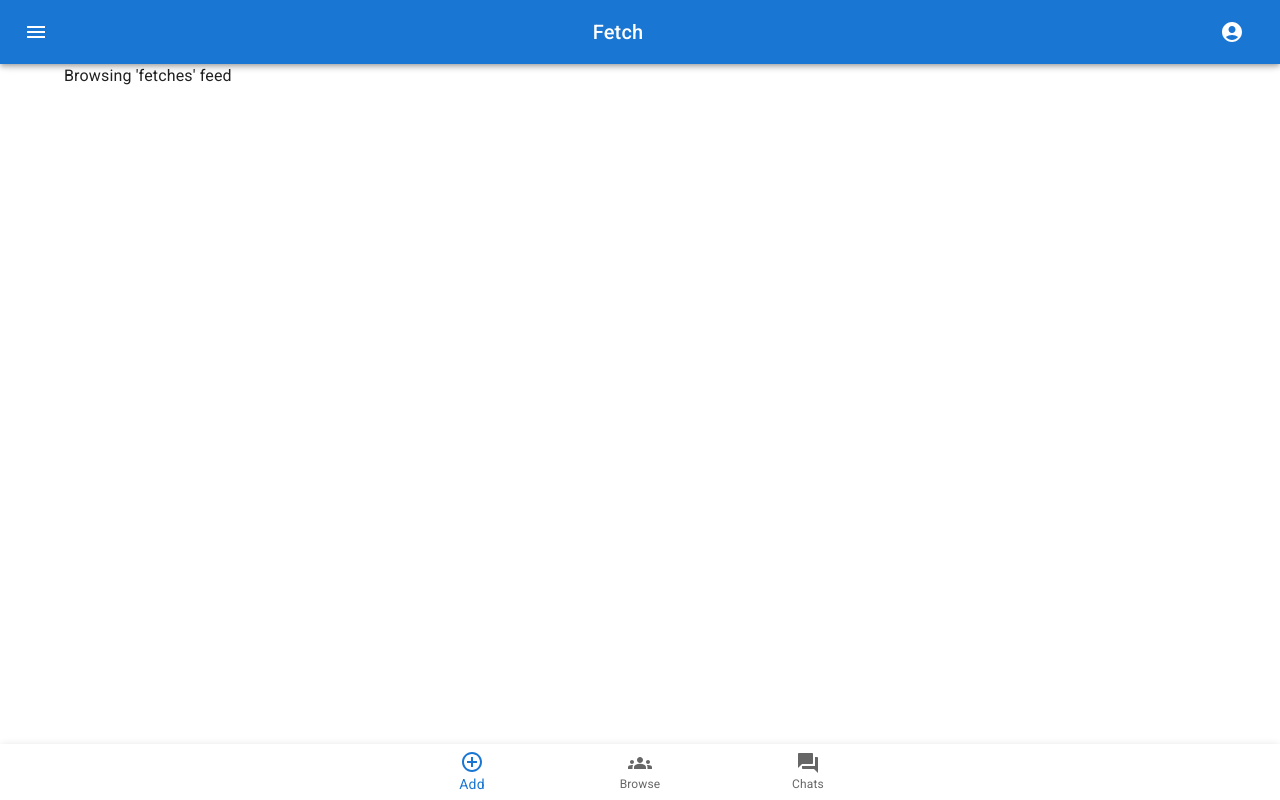
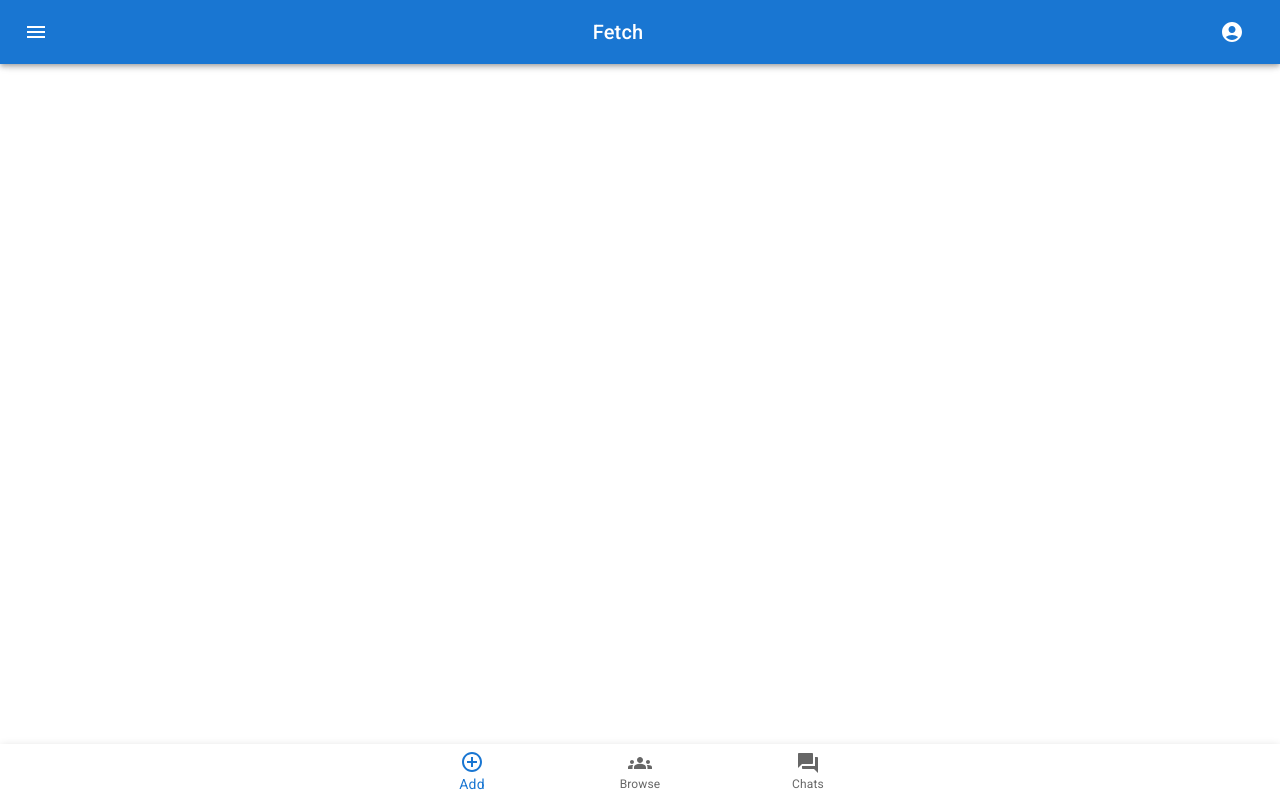
Before and after one commit to Galle-Huji/47716, a React (Create React App) app in the folder fetch/: page / in a window 1280 px wide. Built offline with nearby package versions, Linux system fonts and the light colour scheme.

Commit message:
hadars update

```diff
--- a/fetch/src/Pages/Pages.jsx
+++ b/fetch/src/Pages/Pages.jsx
@@ -2,13 +2,21 @@
 import Browse from "./Browse";
 import Chats from "./Chats";
 import Add from "./Add";
+import ActualChat from "./ActualChat";
+import SignIn from "./SignIn";
+import SignUp from "./SignUp";
+import TouristOrLocal from "./TouristOrLocal";
 
 function Pages() {
   return (
     <Routes>
+      <Route path="/SignIn" element={<SignIn />} />
+      <Route path="/SignUp" element={<SignUp />} />
+      <Route path="/TouristOrLocal" element={<TouristOrLocal />} />
       <Route path="/Add" element={<Add />} />
-      <Route path="/" element={<Browse />} />
+      <Route path="/Browse" element={<Browse />} />
       <Route path="/Chats" element={<Chats />} />
+      <Route path="/ActualChat" element={<ActualChat />} />
     </Routes>
   );
 }
```
